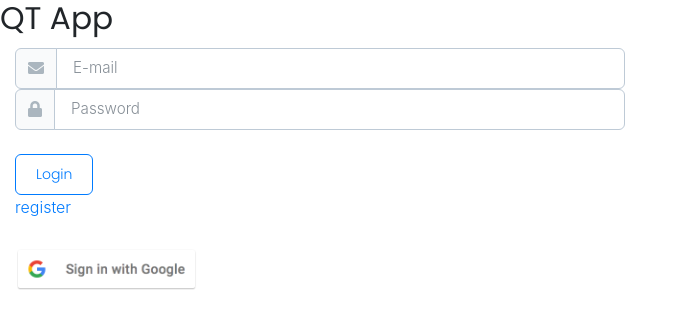
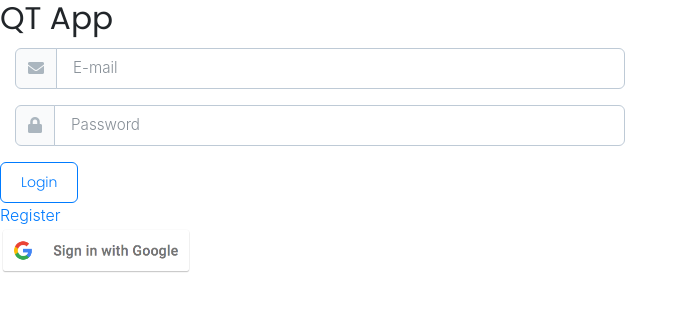
Before and after one commit to rogeryeosgit/QTProject, a website: page template/index.html in a window 1280 px wide. Shown: the whole page, without its empty margins (0-688 px from the left). Drawn offline with nearby package versions, Linux system fonts and the light colour scheme.

Commit message:
adjusting login container

```diff
--- a/template/index.css
+++ b/template/index.css
@@ -1,3 +1,7 @@
+#logincontainer {
+    margin: 10px;
+}
+
 .mainSplash {
     width: 100%;
     height: 700px;
--- a/template/index.html
+++ b/template/index.html
@@ -15,8 +15,9 @@
 <body>
     <div id="logincontainer">
         <h3>QT App</h3>
-        <div class="form-group col-md-6">
-            <form action="/" method="post">
+
+        <form action="/" method="post">
+            <div class="form-group col-md-6">
                 <div class="input-group">
                     <div class="input-group-prepend">
                         <span class="input-group-text" id="basic-addon1">
@@ -25,6 +26,8 @@
                     </div>
                     <input type="text" class="form-control" name="logemail" placeholder="E-mail" required="">
                 </div>
+            </div>
+            <div class="form-group col-md-6">
                 <div class="input-group">
                     <div class="input-group-prepend">
                         <span class="input-group-text" id="basic-addon1">
@@ -33,16 +36,13 @@
                     </div>
                     <input type="password" class="form-control" name="logpassword" placeholder="Password" required="">
                 </div>
-                <br>
-                <input type="submit" class="btn btn-outline-primary" value="Login">
-            </form>
-            <a href="/register">
-                <p>register</p>
-            </a>
-            <a href="/auth/google">
-                <img width="30%" height="30%" src="assets/Google Sign In Buttons/btn_google_signin_light_normal_web@2x.png">
-            </a>
-        </div>
+            </div>
+            <input type="submit" class="btn btn-outline-primary" value="Login"><br>
+            <a href="/register">Register</a>
+        </form>
+        <a href="/auth/google">
+            <img width="15%" height="15%" src="assets/Google Sign In Buttons/btn_google_signin_light_normal_web@2x.png">
+        </a>
     </div>
 
     <!-- Optional JavaScript -->
```
